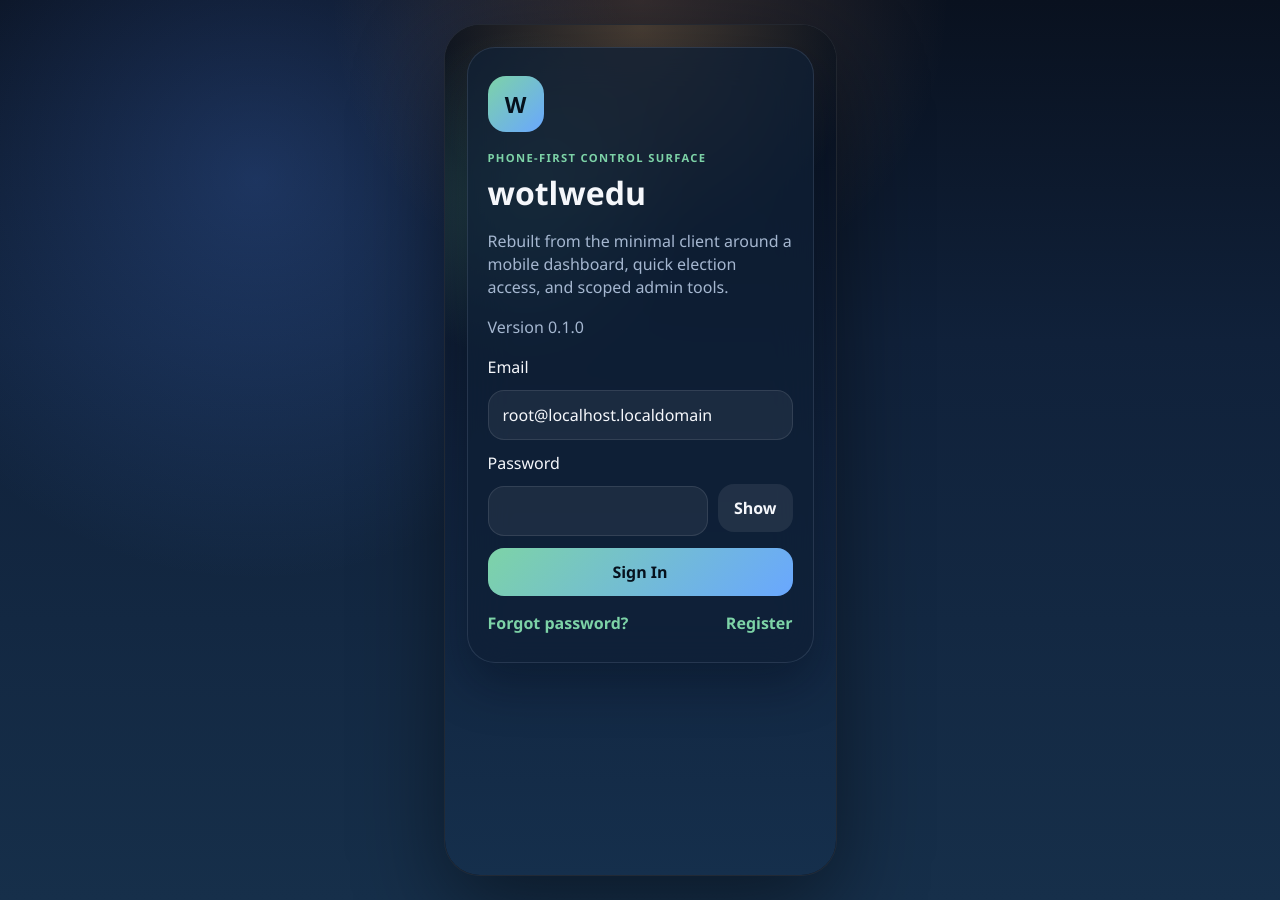
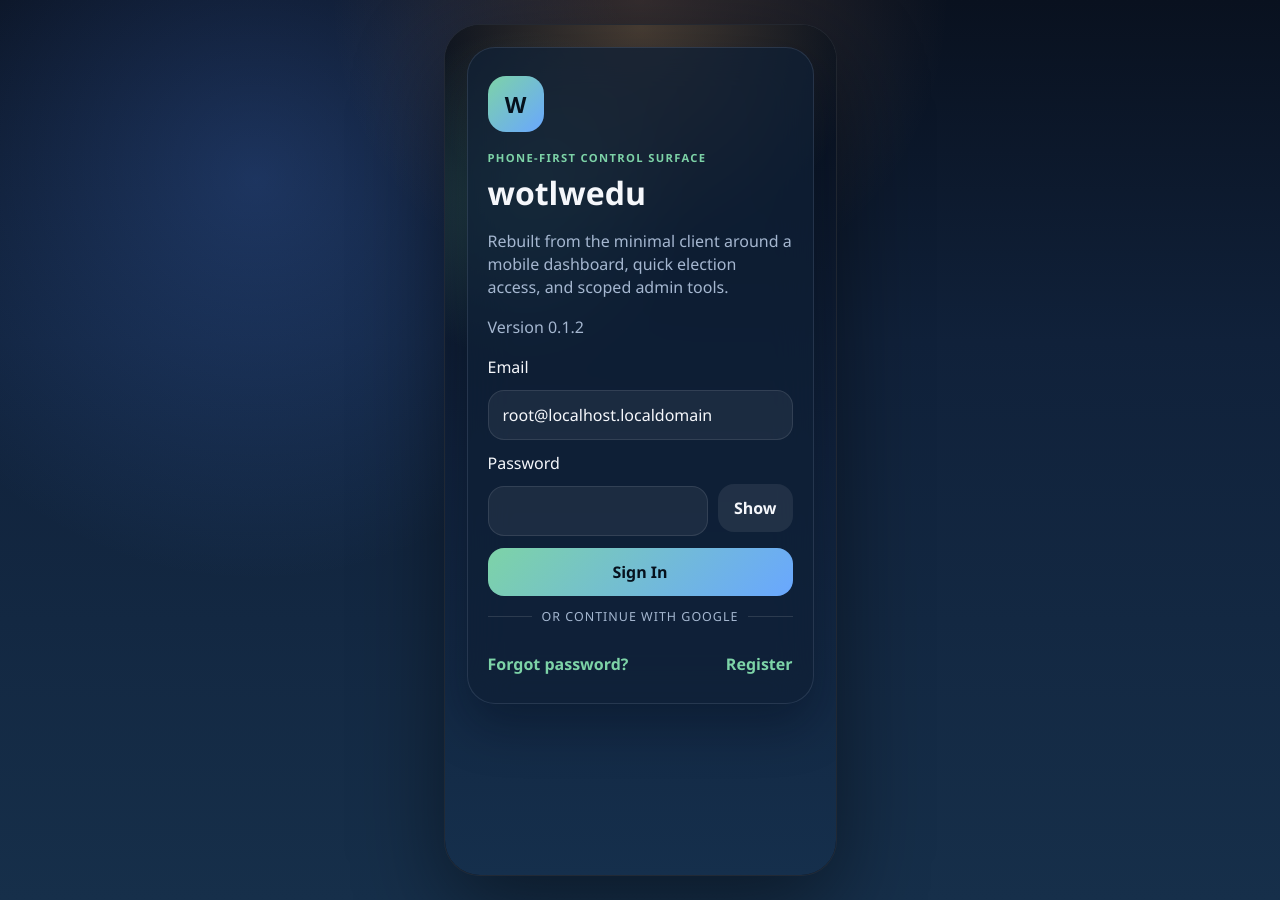
Before and after one commit to ravelox/wotlwedu-ui, a React (Vite) app: page /login in a window 1280 px wide. Built offline with nearby package versions, Linux system fonts and the light colour scheme; no server answers.

Commit message:
Add Google sign-in UI

```diff
--- a/package.json
+++ b/package.json
@@ -1,6 +1,6 @@
 {
   "name": "wotlwedu-ui",
-  "version": "0.1.1",
+  "version": "0.1.2",
   "private": true,
   "type": "module",
   "scripts": {
--- a/src/App.jsx
+++ b/src/App.jsx
@@ -24,7 +24,7 @@ import VotingPage from "./pages/VotingPage";
 
 const DEFAULT_API_BASE_URL =
   import.meta.env.VITE_WOTLWEDU_API_BASE_URL || "https://api.wotlwedu.com:9876";
-const APP_VERSION = import.meta.env.VITE_APP_VERSION || "0.1.0";
+const APP_VERSION = import.meta.env.VITE_APP_VERSION || "0.1.2";
 const API_STORAGE_KEY = "wotlwedu_ui_api_base_url";
 
 function RequireAuth({ session, children }) {
--- a/src/pages/LoginPage.jsx
+++ b/src/pages/LoginPage.jsx
@@ -1,6 +1,8 @@
-import { useState } from "react";
+import { useEffect, useRef, useState } from "react";
 import { Link } from "react-router-dom";
 import { ErrorBanner } from "../components/Feedback";
+
+const GOOGLE_CLIENT_ID = import.meta.env.VITE_GOOGLE_CLIENT_ID || "";
 
 export default function LoginPage({ api, appVersion, onLogin }) {
   const [email, setEmail] = useState("root@localhost.localdomain");
@@ -10,6 +12,80 @@ export default function LoginPage({ api, appVersion, onLogin }) {
   const [loading, setLoading] = useState(false);
   const [error, setError] = useState("");
   const [pending2fa, setPending2fa] = useState(null);
+  const googleButtonRef = useRef(null);
+
+  useEffect(() => {
+    if (!GOOGLE_CLIENT_ID || pending2fa) return undefined;
+
+    let cancelled = false;
+    let script = document.querySelector('script[data-google-gsi="true"]');
+
+    async function handleGoogleCredentialResponse(response) {
+      setLoading(true);
+      setError("");
+
+      try {
+        const loginResponse = await api.post("/login/google", {
+          idToken: response?.credential,
+        });
+        if (loginResponse.status >= 400) {
+          setError(loginResponse.data?.message || "Google sign-in failed");
+          return;
+        }
+        onLogin(loginResponse.data);
+      } catch (err) {
+        setError(err.message || "Google sign-in failed");
+      } finally {
+        setLoading(false);
+      }
+    }
+
+    function renderGoogleButton() {
+      if (
+        cancelled ||
+        !window.google?.accounts?.id ||
+        !googleButtonRef.current
+      ) {
+        return;
+      }
+
+      googleButtonRef.current.innerHTML = "";
+      window.google.accounts.id.initialize({
+        client_id: GOOGLE_CLIENT_ID,
+        callback: handleGoogleCredentialResponse,
+      });
+      window.google.accounts.id.renderButton(googleButtonRef.current, {
+        theme: "outline",
+        size: "large",
+        width: "320",
+        text: "signin_with",
+        shape: "pill",
+      });
+    }
+
+    if (window.google?.accounts?.id) {
+      renderGoogleButton();
+      return () => {
+        cancelled = true;
+      };
+    }
+
+    if (!script) {
+      script = document.createElement("script");
+      script.src = "https://accounts.google.com/gsi/client";
+      script.async = true;
+      script.defer = true;
+      script.dataset.googleGsi = "true";
+      document.head.appendChild(script);
+    }
+
+    script.addEventListener("load", renderGoogleButton);
+
+    return () => {
+      cancelled = true;
+      script?.removeEventListener("load", renderGoogleButton);
+    };
+  }, [api, onLogin, pending2fa]);
 
   function parse2faRedirect(toURL) {
     if (!toURL || typeof toURL !== "string") return null;
@@ -125,6 +201,16 @@ export default function LoginPage({ api, appVersion, onLogin }) {
               <button className="btn" disabled={loading} type="submit">
                 {loading ? "Signing in..." : "Sign In"}
               </button>
+              {GOOGLE_CLIENT_ID ? (
+                <>
+                  <div className="auth-divider" aria-hidden="true">
+                    <span />
+                    <span>or continue with Google</span>
+                    <span />
+                  </div>
+                  <div className="google-signin-slot" ref={googleButtonRef} />
+                </>
+              ) : null}
               <div className="auth-actions">
                 <Link className="text-link" to="/pwdrequest">
                   Forgot password?
--- a/src/styles.css
+++ b/src/styles.css
@@ -193,6 +193,28 @@ a {
   display: grid;
   gap: 14px;
   margin-top: 18px;
+}
+
+.auth-divider {
+  display: flex;
+  align-items: center;
+  gap: 10px;
+  color: var(--muted);
+  font-size: 0.78rem;
+  text-transform: uppercase;
+  letter-spacing: 0.08em;
+}
+
+.auth-divider span:first-child,
+.auth-divider span:last-child {
+  flex: 1;
+  height: 1px;
+  background: rgba(255, 255, 255, 0.12);
+}
+
+.google-signin-slot {
+  display: grid;
+  justify-items: center;
 }
 
 .hero-card,
```
Also changed, not shown: 2 other files (tests, documents, lock files or other folders).
